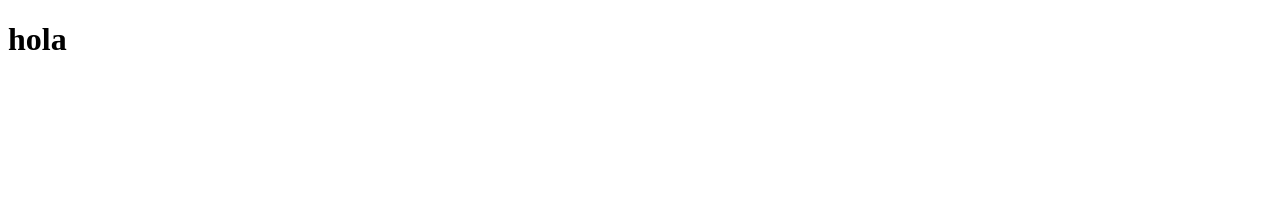
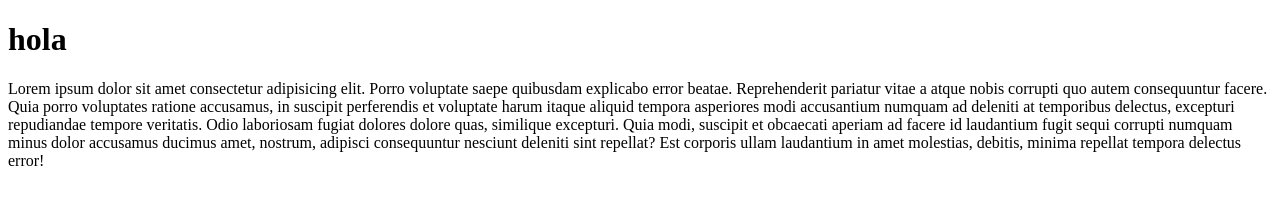
Before and after one commit to DiazCamila22/Prueba_GitDesktop, a plain HTML site: page index.html in a window 1280 px wide. Drawn offline with Linux system fonts and the light colour scheme.

Commit message:
agregando texto

```diff
--- a/index.html
+++ b/index.html
@@ -12,5 +12,8 @@
 
 <body>
     <h1>hola</h1>
+    <p>
+        Lorem ipsum dolor sit amet consectetur adipisicing elit. Porro voluptate saepe quibusdam explicabo error beatae. Reprehenderit pariatur vitae a atque nobis corrupti quo autem consequuntur facere. Quia porro voluptates ratione accusamus, in suscipit perferendis et voluptate harum itaque aliquid tempora asperiores modi accusantium numquam ad deleniti at temporibus delectus, excepturi repudiandae tempore veritatis. Odio laboriosam fugiat dolores dolore quas, similique excepturi. Quia modi, suscipit et obcaecati aperiam ad facere id laudantium fugit sequi corrupti numquam minus dolor accusamus ducimus amet, nostrum, adipisci consequuntur nesciunt deleniti sint repellat? Est corporis ullam laudantium in amet molestias, debitis, minima repellat tempora delectus error!
+    </p>
 </body>
 </html>
```
